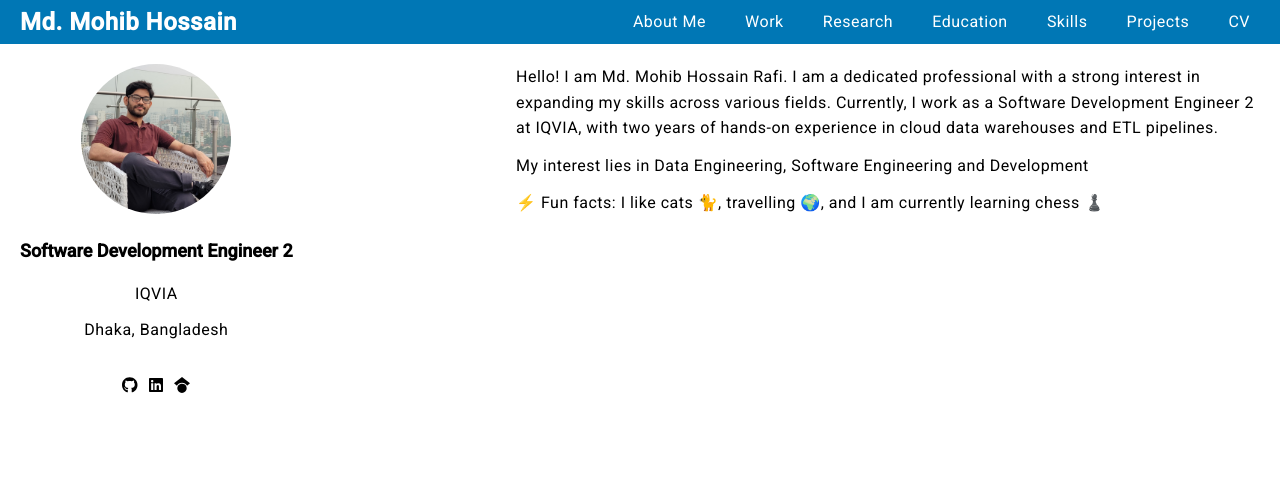
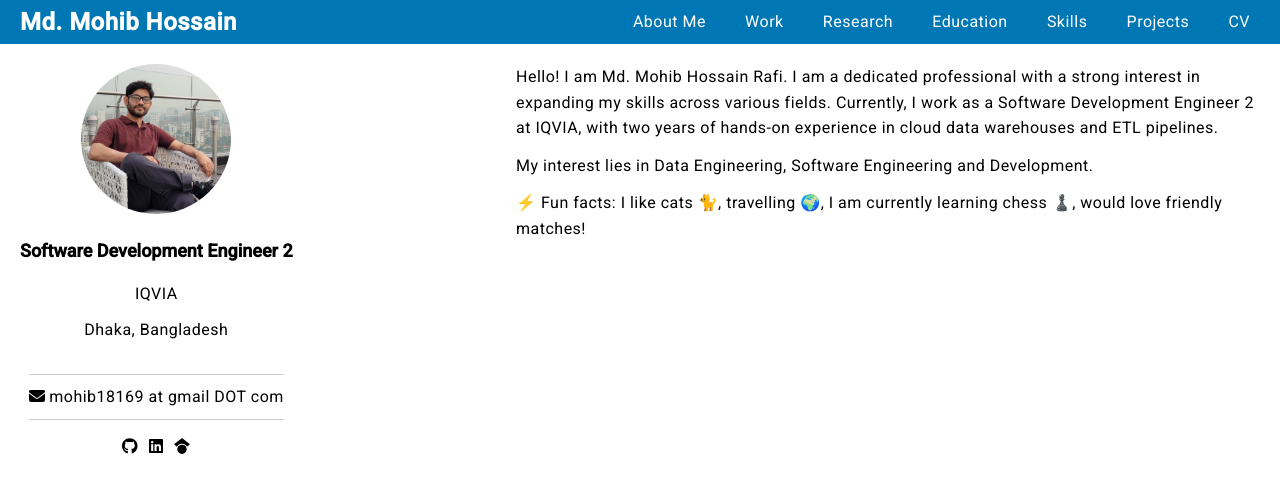
Before and after one commit to mohib181/mohib181.github.io, an Angular app: page /about in a window 1280 px wide. Shown: the top 492 px of the page. Built offline with nearby package versions, Linux system fonts and the light colour scheme.

Commit message:
updated profile and fixed image

```diff
--- a/src/app/about-me/about-me.component.css
+++ b/src/app/about-me/about-me.component.css
@@ -31,9 +31,24 @@
     font-weight: bold;
 }
 
+.email-address {
+    margin-bottom: 15px;
+    font-size: 16px;
+    padding: 10px 0; /* Add some padding for spacing */
+  border-top: 1px solid #ccc; /* Border line above */
+  border-bottom: 1px solid #ccc; /* Border line below */
+  text-align: center; /* Center the email address */
+}
+
+.email-address a {
+    color: inherit;
+    text-decoration: none;
+}
+
 .social-links {
     display: flex;
     gap: 0.7rem;
+    list-style-type: none;
 }
 
 .social-links a {
--- a/src/app/about-me/about-me.component.html
+++ b/src/app/about-me/about-me.component.html
@@ -1,8 +1,7 @@
 <div class="about-me-container">
     <!-- Photo and Social Links -->
     <div class="about-me-info">
-        <img src="{{profile_photo_src}}" alt="Profile Photo"
-            class="profile-photo">
+        <img [src]="profilePhotoPath" alt="Profile Photo" class="profile-photo">
 
         <!-- Work details -->
         <div class="work-details">
@@ -11,11 +10,21 @@
             <p class="work-address">Dhaka, Bangladesh</p>
         </div>
 
+        <!-- Email address -->
+        <div class="email-address">
+            <fa-icon [icon]="mailInfo.icon"></fa-icon>
+            <a href="mailto:{{mailInfo.local}}@{{mailInfo.domain}}.{{mailInfo.tld}}">
+                {{mailInfo.local}} at {{mailInfo.domain}} DOT {{mailInfo.tld}}
+            </a>
+        </div>
+
         <!-- Social Links -->
         <div class="social-links">
-            <a *ngFor="let social of socialLinks" href="{{social.link}}" target="_blank">
-                <fa-icon [icon]="social.icon"></fa-icon>
-            </a>
+            <li *ngFor="let social of socialLinks">
+                <a [href]="social.link" target="_blank">
+                    <fa-icon [icon]="social.icon"></fa-icon>
+                </a>
+            </li>
         </div>
     </div>
 
@@ -24,14 +33,16 @@
         <p>
             Hello! I am Md. Mohib Hossain Rafi.
             I am a dedicated professional with a strong interest in expanding my skills across various fields.
-            Currently, I work as a Software Development Engineer 2 at IQVIA, with two years of hands-on experience in cloud data warehouses and
+            Currently, I work as a Software Development Engineer 2 at IQVIA, with two years of hands-on experience in
+            cloud data warehouses and
             ETL pipelines.
         </p>
         <p>
-            My interest lies in Data Engineering, Software Engineering and Development
+            My interest lies in Data Engineering, Software Engineering and Development.
         </p>
         <p>
-            ⚡ Fun facts: I like cats 🐈, travelling 🌍, and I am currently learning chess ♟️
+            ⚡ Fun facts: I like cats 🐈, travelling 🌍,
+            I am currently learning chess ♟️, would love friendly matches!
         </p>
     </div>
 </div>
--- a/src/app/about-me/about-me.component.ts
+++ b/src/app/about-me/about-me.component.ts
@@ -2,6 +2,7 @@ import { Component } from '@angular/core';
 import { CommonModule } from '@angular/common';
 import { FontAwesomeModule } from '@fortawesome/angular-fontawesome';
 import { faGithub, faLinkedin, faGoogleScholar } from '@fortawesome/free-brands-svg-icons';
+import { faEnvelope } from '@fortawesome/free-solid-svg-icons'
 
 @Component({
   selector: 'app-about-me',
@@ -11,7 +12,8 @@ import { faGithub, faLinkedin, faGoogleScholar } from '@fortawesome/free-brands-
   styleUrl: './about-me.component.css'
 })
 export class AboutMeComponent {
-  profile_photo_src = 'assets/mohib_hossain_profile_picture.jpg'
+  profilePhotoPath = 'images/mohib_hossain_profile_picture.jpg'
+  mailInfo = { local: 'mohib18169', domain: 'gmail', tld: 'com', icon: faEnvelope}
 
   socialLinks = [
     { link: 'https://github.com/mohib181', icon: faGithub},
```
Also changed, not shown: public/images/mohib_hossain_profile_picture.jpg (renamed from src/assets/mohib_hossain_profile_picture.jpg).
